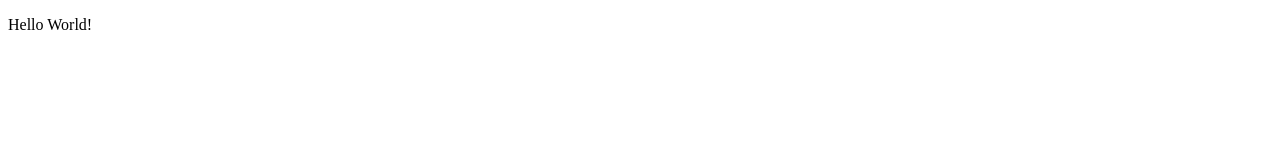
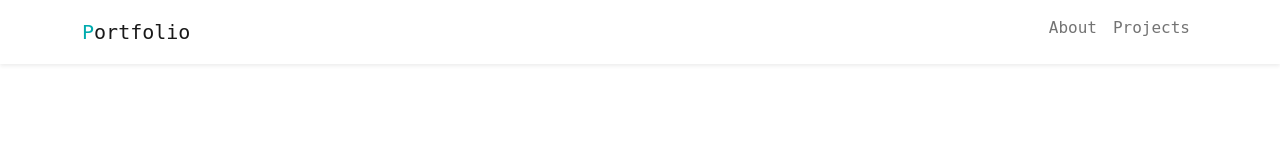
Before and after one commit to njs33487/portfolio, a plain HTML site: page index.html in a window 1280 px wide. Drawn offline with nearby package versions, Linux system fonts and the light colour scheme.

Commit message:
adding index.html and style.css

```diff
--- a/index.html
+++ b/index.html
@@ -1,12 +1,41 @@
-<!DOCTYPE html>
+<!doctype html>
 <html lang="en">
+
 <head>
-    <meta charset="UTF-8">
-    <meta http-equiv="X-UA-Compatible" content="IE=edge">
-    <meta name="viewport" content="width=device-width, initial-scale=1.0">
-    <title>Document</title>
+  <meta charset="utf-8">
+  <meta name="viewport" content="width=device-width, initial-scale=1">
+  <link rel="icon" type="image/png" href="img\techis-logo.png">
+  <link href="https://cdn.jsdelivr.net/npm/bootstrap@5.2.3/dist/css/bootstrap.min.css" rel="stylesheet"
+    integrity="sha384-rbsA2VBKQhggwzxH7pPCaAqO46MgnOM80zW1RWuH61DGLwZJEdK2Kadq2F9CUG65" crossorigin="anonymous">
+  <link rel="stylesheet" href="style.css">
+  <title>Portfolio</title>
+
 </head>
+
 <body>
-    <p>Hello World!</p>
+  <nav class="navbar navbar-expand-lg  shadow-sm">
+    <div class="container">
+      <a class=" navbar-brand title-icon" href="#"><span class="font-primary">P</span>ortfolio</a>
+      <button class="navbar-toggler" type="button" data-bs-toggle="collapse" data-bs-target="#navbarSupportedContent"
+        aria-controls="navbarSupportedContent" aria-expanded="false" aria-label="Toggle navigation">
+        <span class="navbar-toggler-icon"></span>
+      </button>
+      <div class="collapse navbar-collapse" id="navbarSupportedContent">
+        <ul class="navbar-nav ms-auto mb-2 ">
+          <li class="nav-item">
+            <a class="nav-link font-black" href="#about">About</a>
+          </li>
+          <li class="nav-item">
+            <a class="nav-link font-black" href="#projects">Projects</a>
+          </li>
+        </ul>
+      </div>
+    </div>
+  </nav>
+
+  <script src="https://cdn.jsdelivr.net/npm/bootstrap@5.2.3/dist/js/bootstrap.bundle.min.js"
+    integrity="sha384-kenU1KFdBIe4zVF0s0G1M5b4hcpxyD9F7jL+jjXkk+Q2h455rYXK/7HAuoJl+0I4"
+    crossorigin="anonymous"></script>
 </body>
+
 </html>
--- /dev/null
+++ b/style.css
@@ -0,0 +1,12 @@
+/*
+common
+
+*/
+body{
+  font-family: "monospace",sans-serif;
+
+}
+.font-primary{
+    color:#00abae
+
+}
```
Also changed, not shown: img/Portfolio.png (added), img/netflix-app-icon-png.png (added), img/project-twitter.png (added), img/sample-woman.jpg (added), img/techis-logo.png (added), 1 other file.
